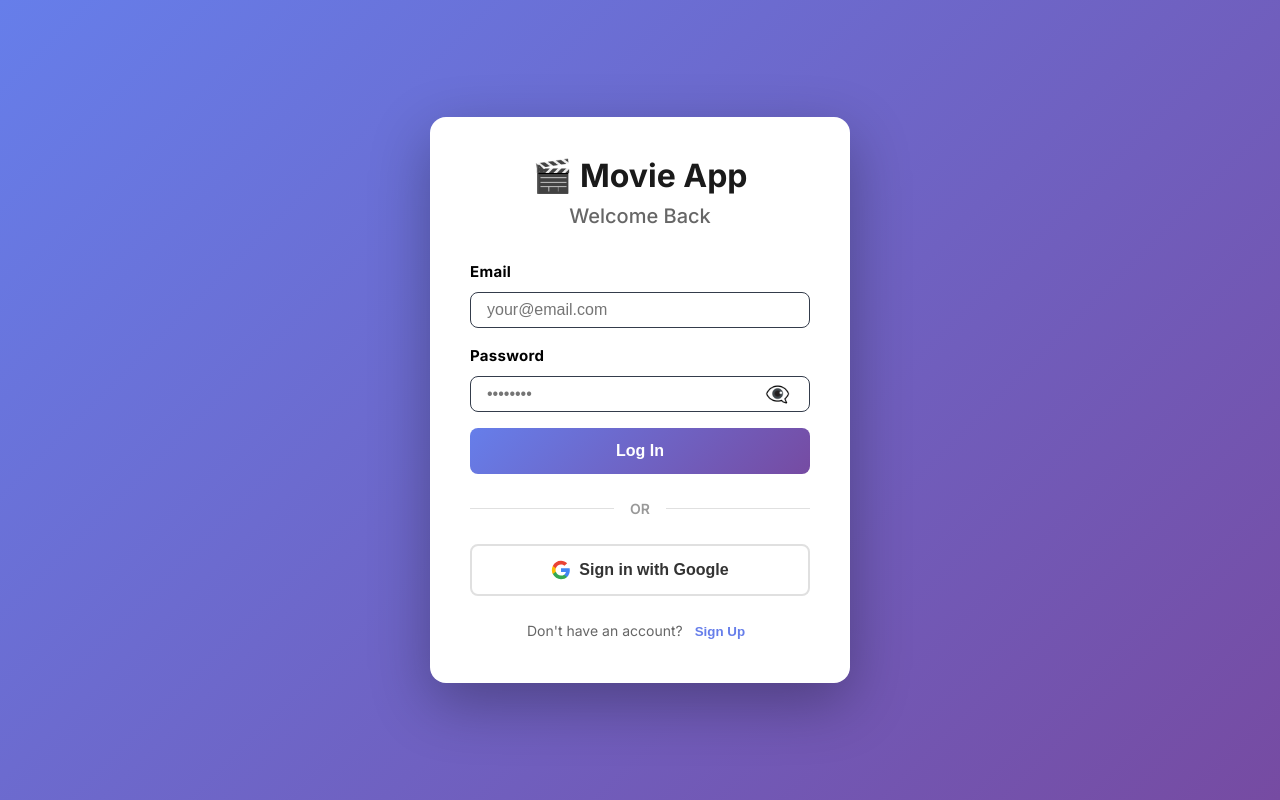
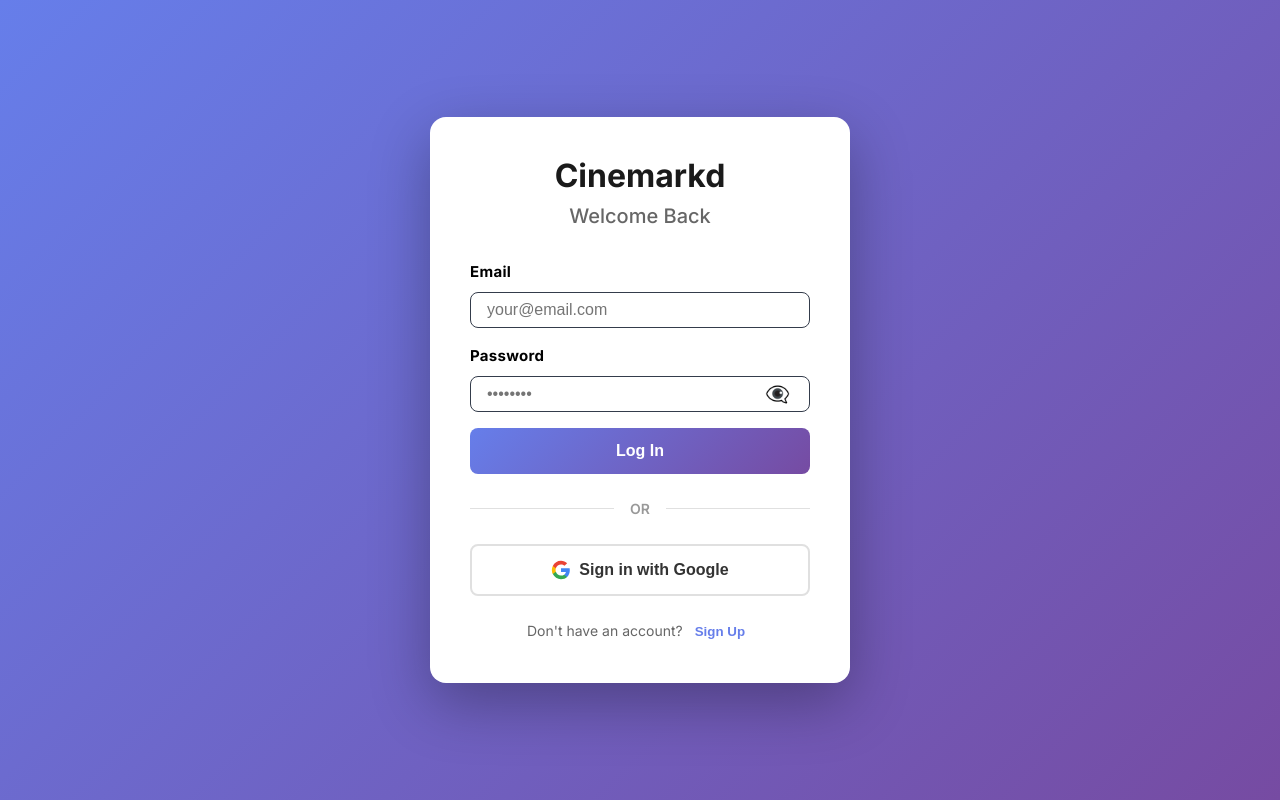
Before and after one commit to ddensmore103/Movie, a React (Vite) app: page / in a window 1280 px wide. Built offline with nearby package versions, Linux system fonts and the light colour scheme; no server answers.

Commit message:
Changed name

```diff
--- a/src/components/Auth.jsx
+++ b/src/components/Auth.jsx
@@ -159,7 +159,7 @@
     return (
         <div className="auth-container">
             <div className="auth-card">
-                <h1 className="auth-title">🎬 Movie App</h1>
+                <h1 className="auth-title">Cinemarkd</h1>
 
                 {awaitingVerification ? (
                     <>
--- a/src/components/Sidebar.jsx
+++ b/src/components/Sidebar.jsx
@@ -98,7 +98,7 @@
                 <div className="sidebar-header">
                     <h1 className="sidebar-logo">
                         <span className="logo-icon">🎬</span>
-                        <span className="logo-text">MovieTrack</span>
+                        <span className="logo-text">Cinemarkd</span>
                     </h1>
                 </div>
 
```
